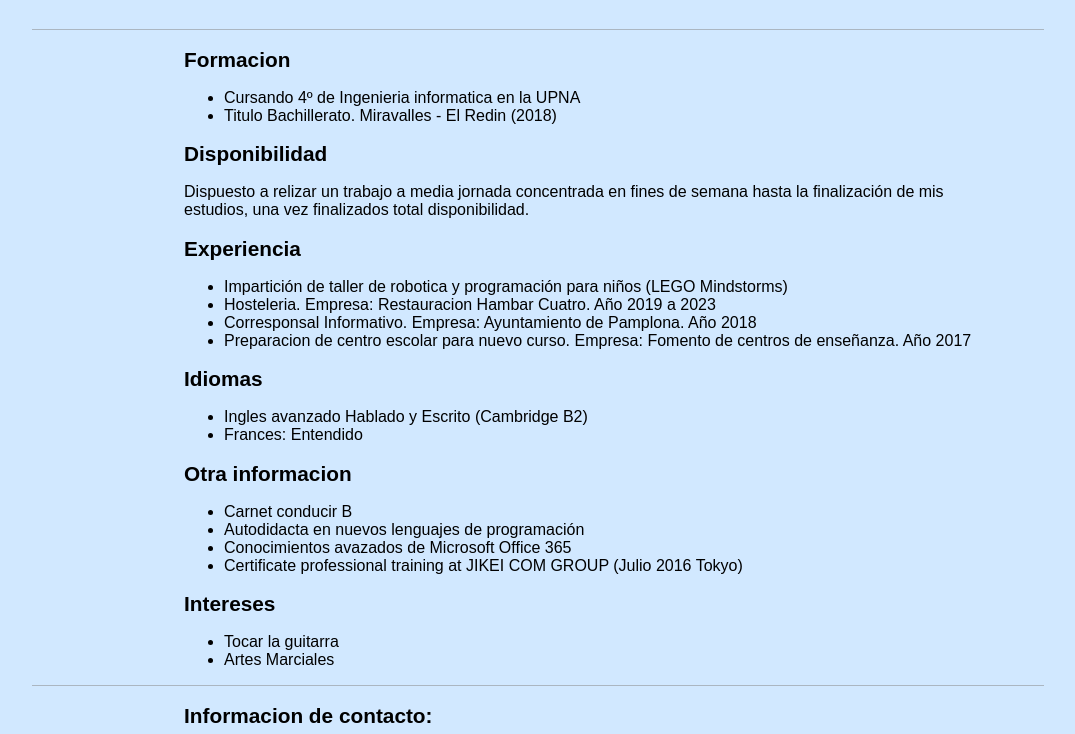
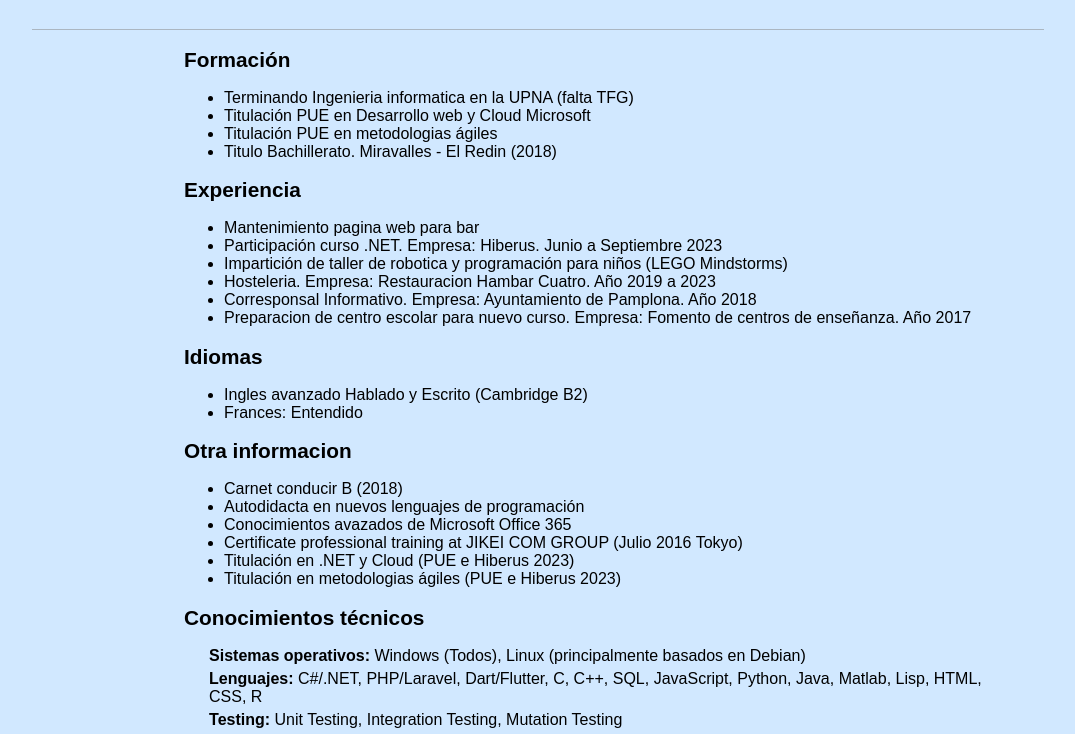
Before and after one commit to canalesparradavid/curriculum_vitae, a plain HTML site: page index.html in a window 1280 px wide. Shown: the part 200-934 px from the top of the page, without its empty margins (102-1177 px from the left). Drawn offline with Linux system fonts and the light colour scheme; a web font is replaced by a local one.

Commit message:
Añadido conocimiento técnico y cursos .NET y metodologias ágiles

```diff
--- a/estilos/section.css
+++ b/estilos/section.css
@@ -24,3 +24,9 @@ section section{
 section section h2{
     font-size: 1.3em;
 }
+
+section span{
+    display: block;
+    padding-left: 25px;
+    margin-bottom: 5px;
+}
--- a/index.html
+++ b/index.html
@@ -1,5 +1,3 @@
-
-
 <html>
     <head>
         <title>Curriculum Vitae</title>
@@ -23,22 +21,19 @@
 
         <section>
             <section>
-                <h2>Formacion</h2>
+                <h2>Formación</h2>
                     <ul>
-                        <li>Cursando 4º de Ingenieria informatica en la UPNA</li>
+                        <li>Terminando Ingenieria informatica en la UPNA (falta TFG)</li>
+                        <li>Titulación PUE en Desarrollo web y Cloud Microsoft</li>
+                        <li>Titulación PUE en metodologias ágiles</li>
                         <li>Titulo Bachillerato. Miravalles - El Redin (2018)</li>
                     </ul>
             </section>
             <section>
-                <h2>Disponibilidad</h2>
-                    <p>
-                        Dispuesto a relizar un trabajo a media jornada concentrada en fines de semana hasta la finalización
-                        de mis estudios, una vez finalizados total disponibilidad.
-                    </p>
-            </section>
-            <section>
                 <h2>Experiencia</h2>
                     <ul>
+                        <li>Mantenimiento pagina web para bar</li>
+                        <li>Participación curso .NET. Empresa: Hiberus. Junio a Septiembre 2023</li>
                         <li>Impartición de taller de robotica y programación para niños (LEGO Mindstorms)</li>
                         <li>Hosteleria. Empresa: Restauracion Hambar Cuatro. Año 2019 a 2023</li>
                         <li>Corresponsal Informativo. Empresa: Ayuntamiento de Pamplona. Año 2018</li>
@@ -55,16 +50,37 @@
             <section>
                 <h2>Otra informacion</h2>
                     <ul>
-                        <li>Carnet conducir B</li>
+                        <li>Carnet conducir B (2018)</li>
                         <li>Autodidacta en nuevos lenguajes de programación</li>
                         <li>Conocimientos avazados de Microsoft Office 365</li>
                         <li>Certificate professional training at JIKEI COM GROUP (Julio 2016 Tokyo)</li>
+                        <li>Titulación en .NET y Cloud (PUE e Hiberus 2023)</li>
+                        <li>Titulación en metodologias ágiles (PUE e Hiberus 2023)</li>
                     </ul>
+            </section>
+            <section>
+                <h2>Conocimientos técnicos</h2>
+                    <span>
+                        <b>Sistemas operativos:</b> Windows (Todos), Linux (principalmente basados en Debian)
+                    </span>
+                    <span>
+                        <b>Lenguajes:</b> C#/.NET, PHP/Laravel, Dart/Flutter, C, C++, SQL, JavaScript, Python, Java, Matlab, Lisp, HTML, CSS, R
+                    </span>
+                    <span>
+                        <b>Testing:</b> Unit Testing, Integration Testing, Mutation Testing
+                    </span>
+                    <span>
+                        <b>Metodologias:</b> TDD, CI/CD, SCRUM, AGILE
+                    </span>
+                    <span>
+                        <b>Otros:</b> Patrones de diseño, PHPMyAdmin, Postman, Swagger, GitHub, Docker
+                    </span>
             </section>
             <section>
                 <h2>Intereses</h2>
                     <ul>
-                        <li>Tocar la guitarra</li>
+                        <li>Juegos de mesa</li>
+                        <li>Implementar proyectos personales</li>
                         <li>Artes Marciales</li>
                     </ul>
             </section>
```
